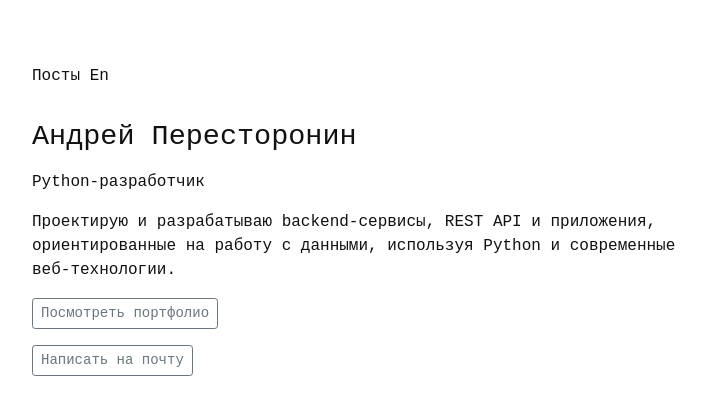
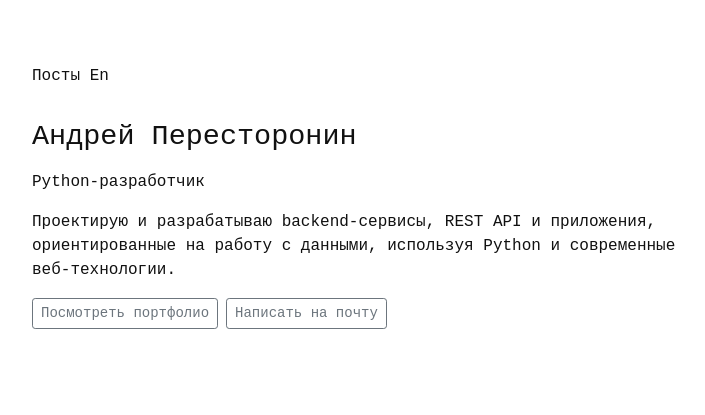
Before and after one commit to prs2rnn/prs2rnn.github.io, a Jekyll site: the page built from ru/index.markdown, in a window 1280 px wide. Shown: the top 415 px of the page, without its empty margins (272-977 px from the left). Built offline with Jekyll 4.4.1, drawn with Linux system fonts in a browser that asks for light colours; some web fonts are replaced.

```diff
--- a/assets/css/style.css
+++ b/assets/css/style.css
@@ -68,8 +68,7 @@
 .buttons {
   display: flex;
   flex-wrap: wrap;
-  gap: 1rem;
-  max-width: 250px;
+  gap: 0.5rem;
 }
 .button {
   display: inline-block;
@@ -81,7 +80,6 @@
   color: var(--btn-color);
   border-color: var(--btn-color);
   text-align: center;
-  flex: 0 0 auto;
 }
 .button:hover {
   color: #fff;
```
Also changed, not shown: 1 other file.
